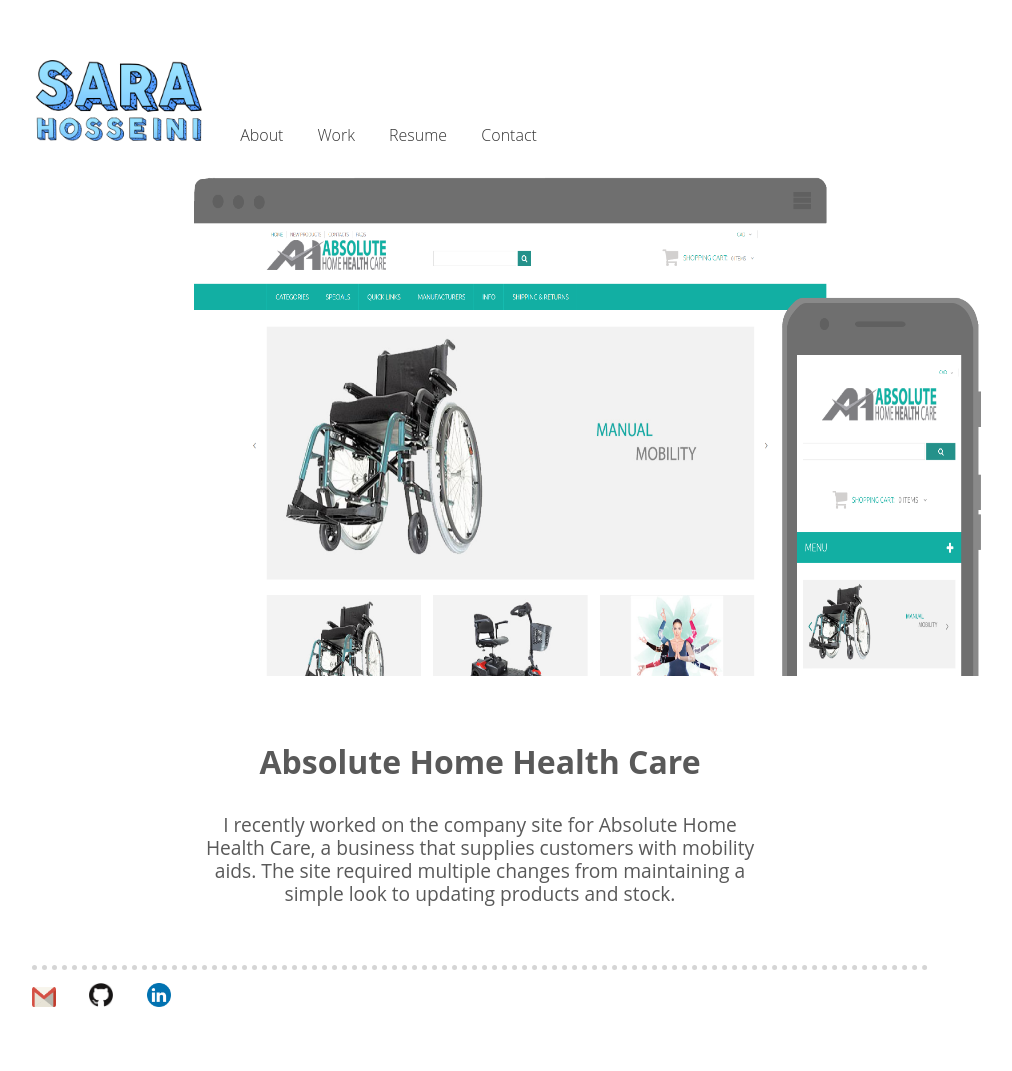
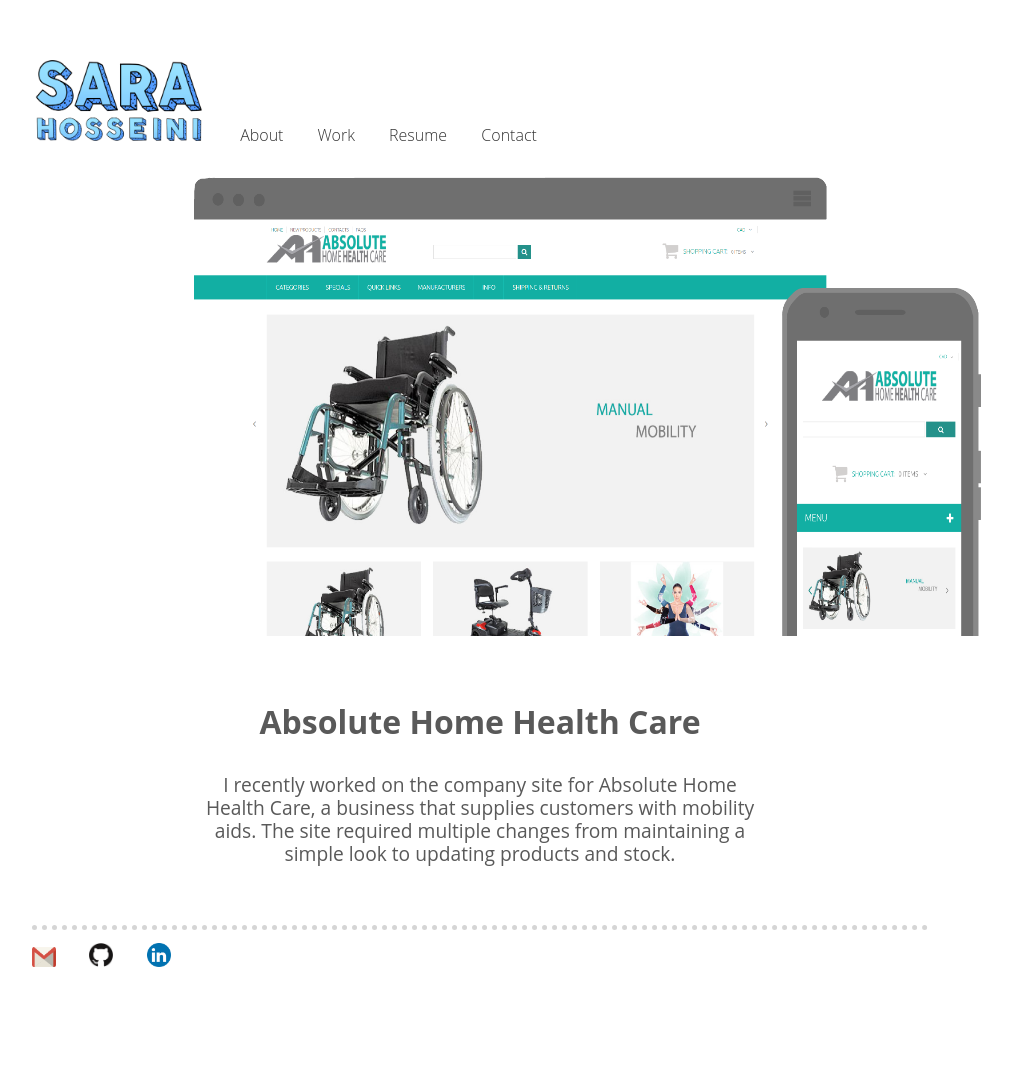
Before and after one commit to sarahoss/sarahoss.github.io, a Jekyll site: the page built from work/index.html, in a window 1280 px wide. Shown: the whole page, without its empty margins (160-1172 px from the left). Built offline with Jekyll 4.4.1, drawn with Linux system fonts in a browser that asks for light colours; after the commit the page ends 1031 px from its top, so only the background shows below that.

Commit message:
Update index.html

```diff
--- a/work/index.html
+++ b/work/index.html
@@ -4,7 +4,7 @@
 ---
 <div class="blurb">
 	<p align="center">
-  		<img class="img-responsive" src="/src/ABS_Personal.png" height="500" width="800"/>
+  		<img class="img-responsive" src="/src/ABS_Personal.png" height="460" width="800"/>
 	</p>
 	<h2 align="center">Absolute Home Health Care</h2>
 	<p id="abstext" align="center" >
```
